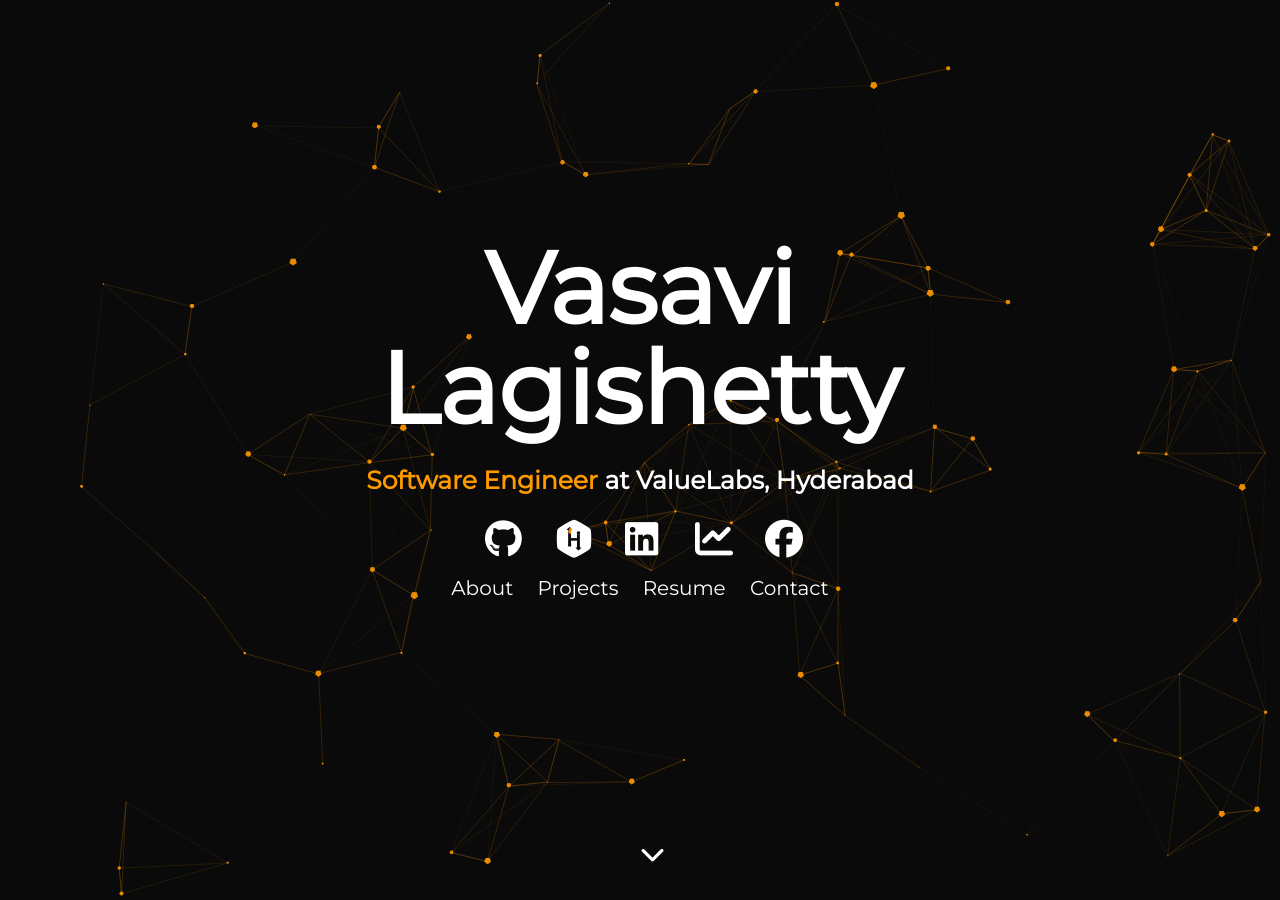
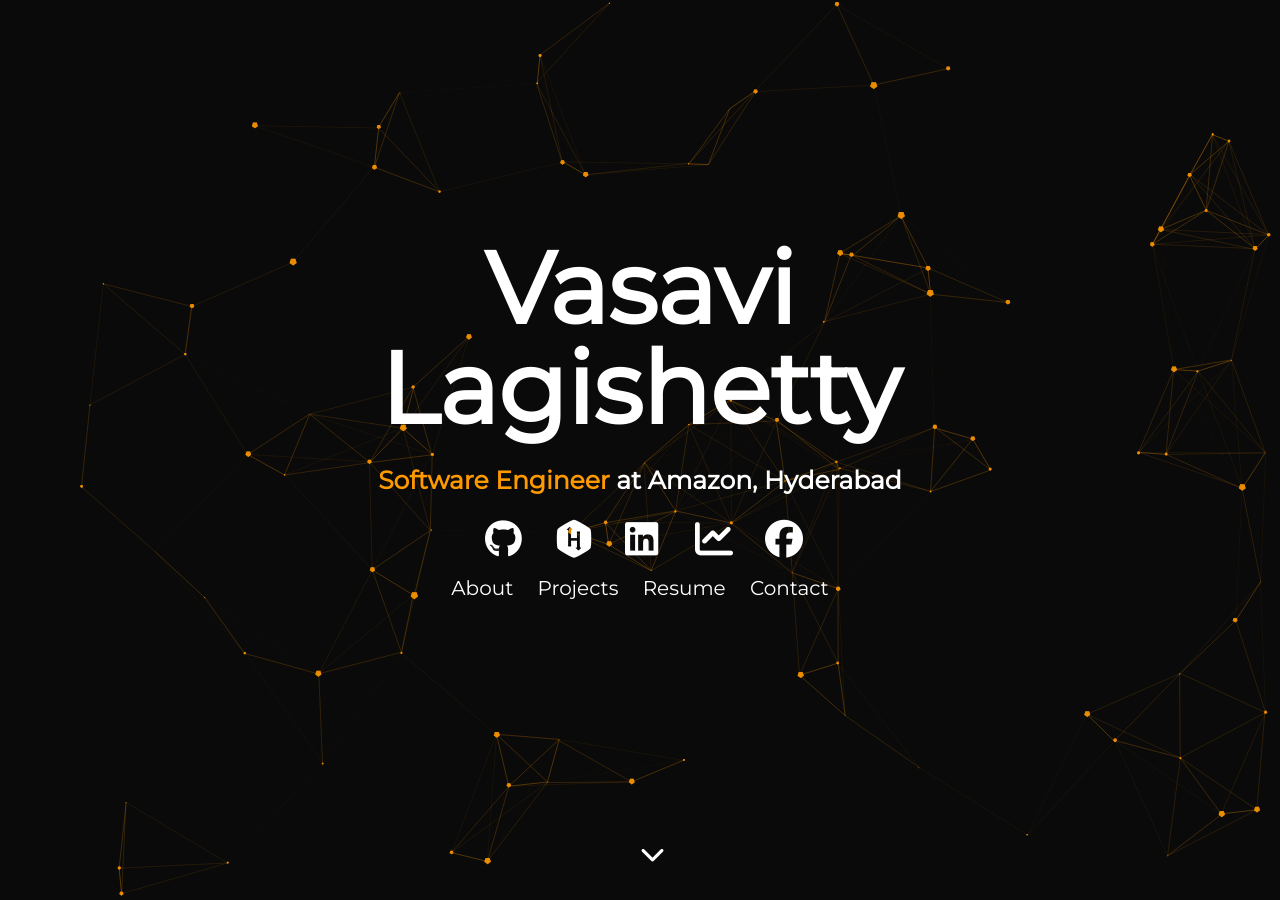
Before and after one commit to VasaviLagishetty/VasaviLagishetty.github.io, a Jekyll site: the page built from index.html, in a window 1280 px wide and 900 px high. Built offline with Jekyll 4.4.1, drawn with Linux system fonts in a browser that asks for light colours; nearby versions of some CDN libraries.

Commit message:
changed head line

```diff
--- a/_includes/header.html
+++ b/_includes/header.html
@@ -5,7 +5,7 @@
   <div class="header">
       <h1>
         <span class="site-title">{{site.username}}</span>
-        <span class="site-description"><span style="color: #FF9900;">Software Engineer</span> at ValueLabs, Hyderabad</span>
+        <span class="site-description"><span style="color: #FF9900;">Software Engineer</span> at Amazon, Hyderabad</span>
       </h1>
       {% include social_links.html %}
       <div class="header-links">
```
